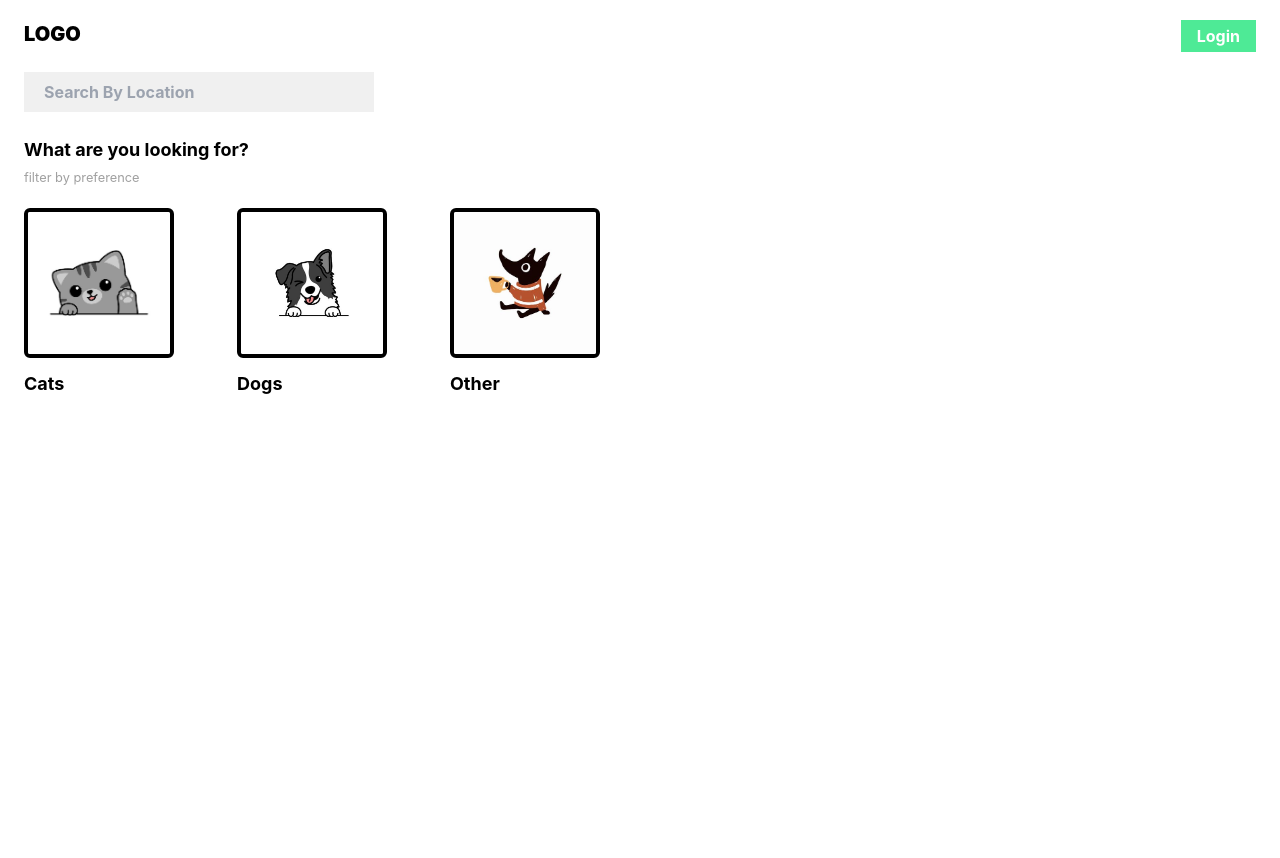
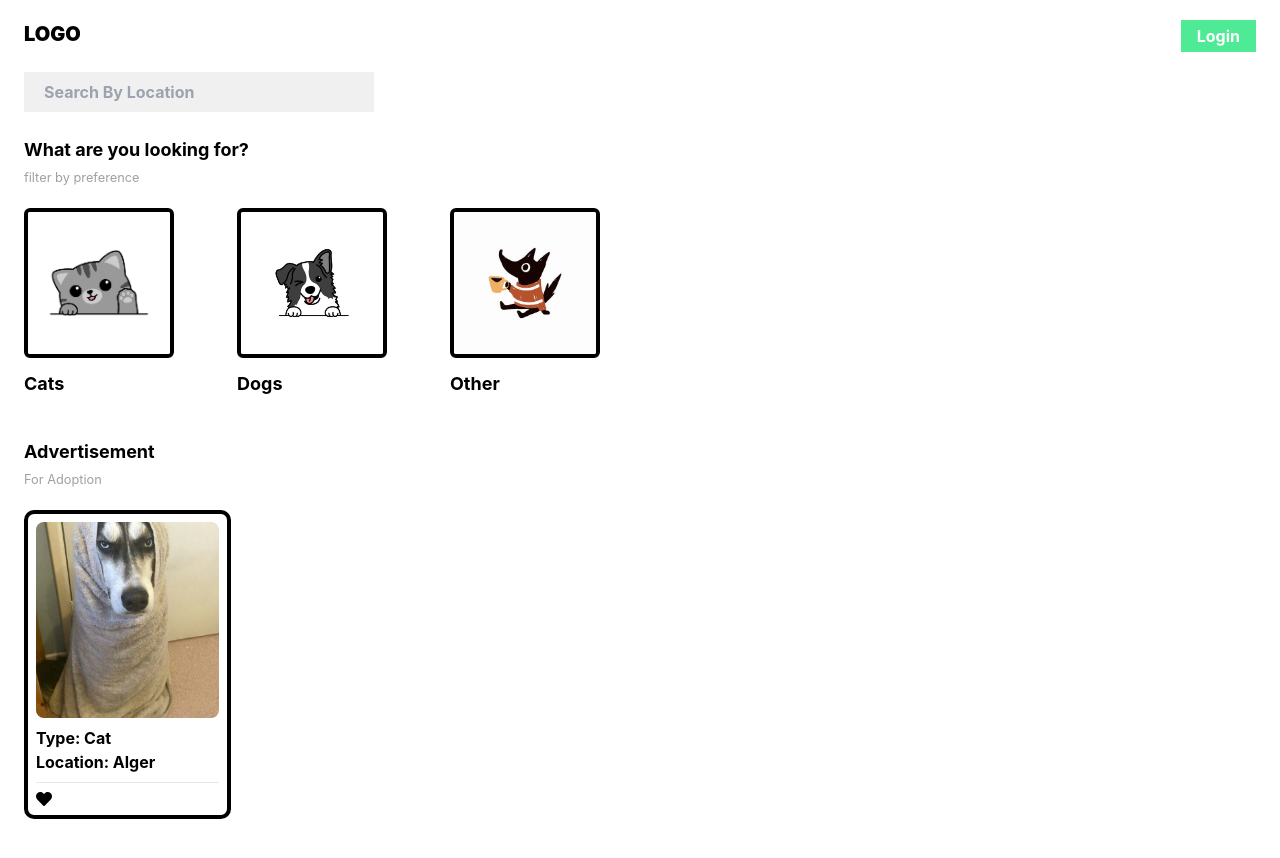
Before and after one commit to marouanebk/AnimalShelter, a React (Vite) app in the folder AnimalShelter/: page / in a window 1280 px wide. Before the commit the page ends 800 px from the top, so only its background shows below. Built offline with nearby package versions, Linux system fonts and the light colour scheme.

Commit message:
font: finished adds

```diff
--- a/AnimalShelter/src/App.tsx
+++ b/AnimalShelter/src/App.tsx
@@ -1,11 +1,12 @@
 import { Filter } from "./components/Filter";
 import { Navbar } from "./components/Navbar";
-
+import { Adds } from "./components/Adds";
 function App() {
   return (
     <main className="container px-6 mx-auto">
       <Navbar />
       <Filter />
+      <Adds />
     </main>
   );
 }
--- /dev/null
+++ b/AnimalShelter/src/components/Adds.tsx
@@ -0,0 +1,14 @@
+import { Card } from "./Card";
+export function Adds() {
+  return (
+    <section className="my-10">
+      <div className="my-5">
+        <h1 className="text-lg font-bold">Advertisement</h1>
+        <small className="text-grayish">For Adoption</small>
+      </div>
+      <div>
+        <Card />
+      </div>
+    </section>
+  );
+}
--- /dev/null
+++ b/AnimalShelter/src/components/Card.tsx
@@ -0,0 +1,28 @@
+import { FaHeart } from "react-icons/fa";
+import test from "../assets/test.jpg";
+
+export function Card() {
+  return (
+    <div className="max-w-fit  border-4 rounded-[10px] border-black p-2 ">
+      <a href="">
+        <img
+          src={test}
+          alt="pic"
+          className="rounded-lg w-[183px] h-[196px] object-cover"
+        />
+      </a>
+      <div className="font-bold my-2">
+        <p>
+          Type: <span>Cat</span>
+        </p>
+        <p>
+          Location: <span>Alger</span>
+        </p>
+      </div>
+      <hr className="mb-2" />
+      <a href="">
+        <FaHeart />
+      </a>
+    </div>
+  );
+}
```
Also changed, not shown: AnimalShelter/src/assets/test.jpg (added), 1 other file (tests, documents, lock files or other folders).
